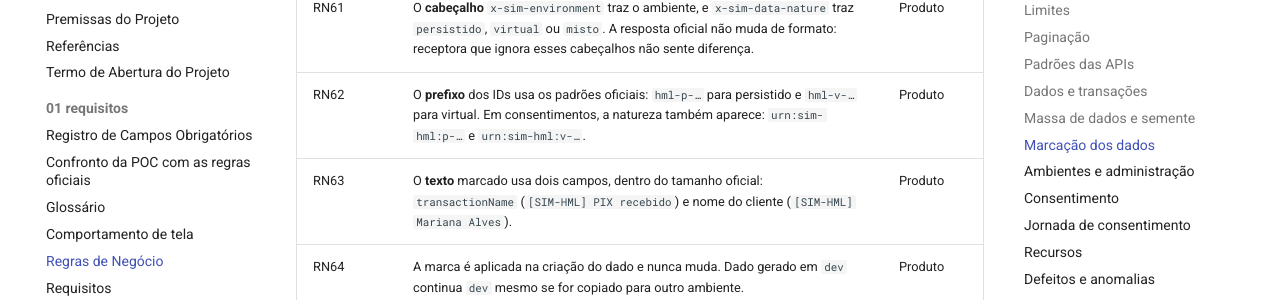
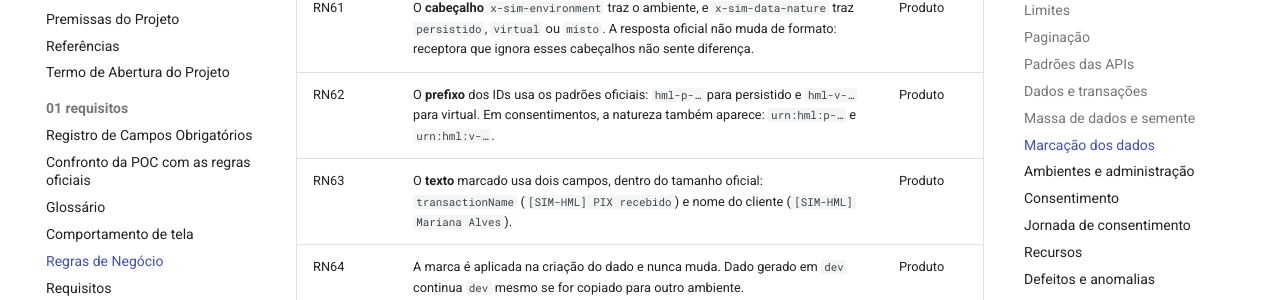
Before and after one commit to marcelosotto/open-finance-simulator, an MkDocs documentation site: the page built from docs/01-requisitos/regras-de-negocio.md, in a window 1280 px wide and 900 px high, scrolled down 5926 px. Shown: the part 152-452 px from the top of the window. Built offline with MkDocs 1.6.1 and Material for MkDocs 9.7.7, drawn with Linux system fonts in a browser that asks for light colours.

Commit message:
Simplifica o consentId para urn:hml
Co-Authored-By: Claude Opus 5.5 <noreply@anthropic.com>
Claude-Session: https://claude.ai/code/session_019Vxt7bX1Wj5SABKNnhqzJ8

```diff
--- a/docs/01-requisitos/regras-de-negocio.md
+++ b/docs/01-requisitos/regras-de-negocio.md
@@ -95,7 +95,7 @@ Relacionados: [casos de uso](casos-de-uso/README.md) · [requisitos](requisitos.
 |---|---|---|
 | <a id="rn60"></a>RN60 | Todo dado gerado carrega a marca do **ambiente** (`dev` ou `hml`) em três lugares, para continuar visível depois de copiado: **cabeçalho** da resposta, **prefixo dos identificadores** e **texto** de campos livres. | Produto |
 | <a id="rn61"></a>RN61 | O **cabeçalho** `x-sim-environment` traz o ambiente, e `x-sim-data-nature` traz `persistido`, `virtual` ou `misto`. A resposta oficial não muda de formato: receptora que ignora esses cabeçalhos não sente diferença. | Produto |
-| <a id="rn62"></a>RN62 | O **prefixo** dos IDs usa os padrões oficiais: `hml-p-…` para persistido e `hml-v-…` para virtual. Em consentimentos, a natureza também aparece: `urn:sim-hml:p-…` e `urn:sim-hml:v-…`. | Produto |
+| <a id="rn62"></a>RN62 | O **prefixo** dos IDs usa os padrões oficiais: `hml-p-…` para persistido e `hml-v-…` para virtual. Em consentimentos, a natureza também aparece: `urn:hml:p-…` e `urn:hml:v-…`. | Produto |
 | <a id="rn63"></a>RN63 | O **texto** marcado usa dois campos, dentro do tamanho oficial: `transactionName` (`[SIM-HML] PIX recebido`) e nome do cliente (`[SIM-HML] Mariana Alves`). | Produto |
 | <a id="rn64"></a>RN64 | A marca é aplicada na criação do dado e nunca muda. Dado gerado em `dev` continua `dev` mesmo se for copiado para outro ambiente. | Produto |
 | <a id="rn65"></a>RN65 | Uma resposta com dado persistido e dado virtual se declara `misto`. Cada item mostra sua natureza no prefixo do ID. | Produto |
```
Also changed, not shown: docs/05-adr/ADR-005-marcacao-em-tres-camadas.md (+1 -1 lines), 1 other file.
